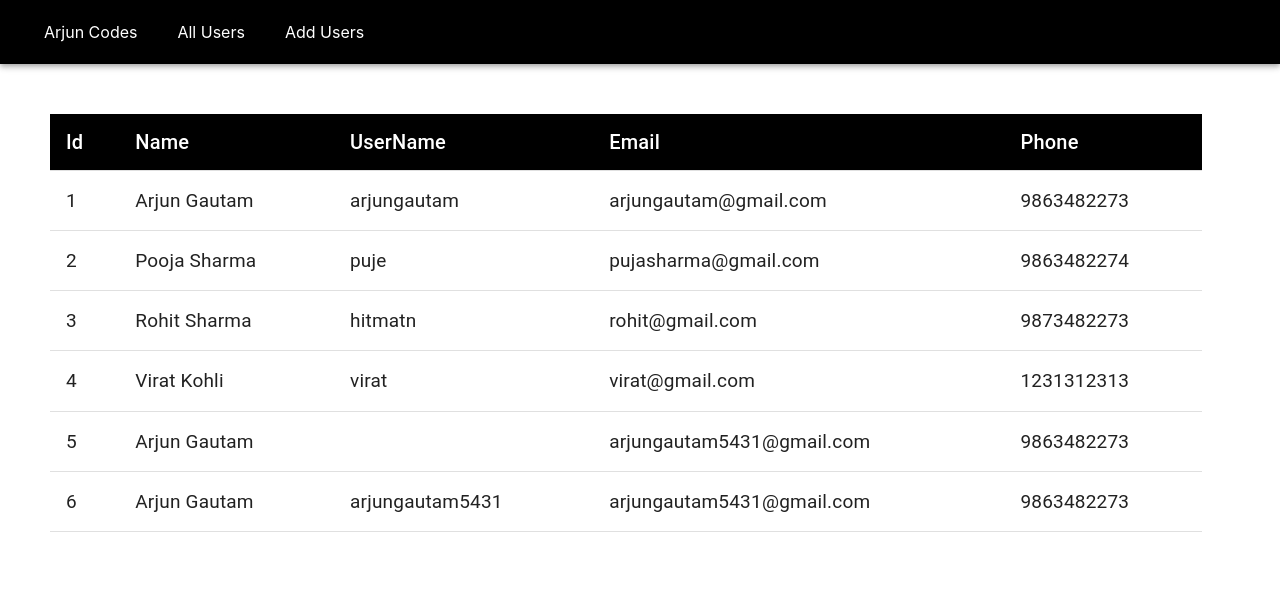
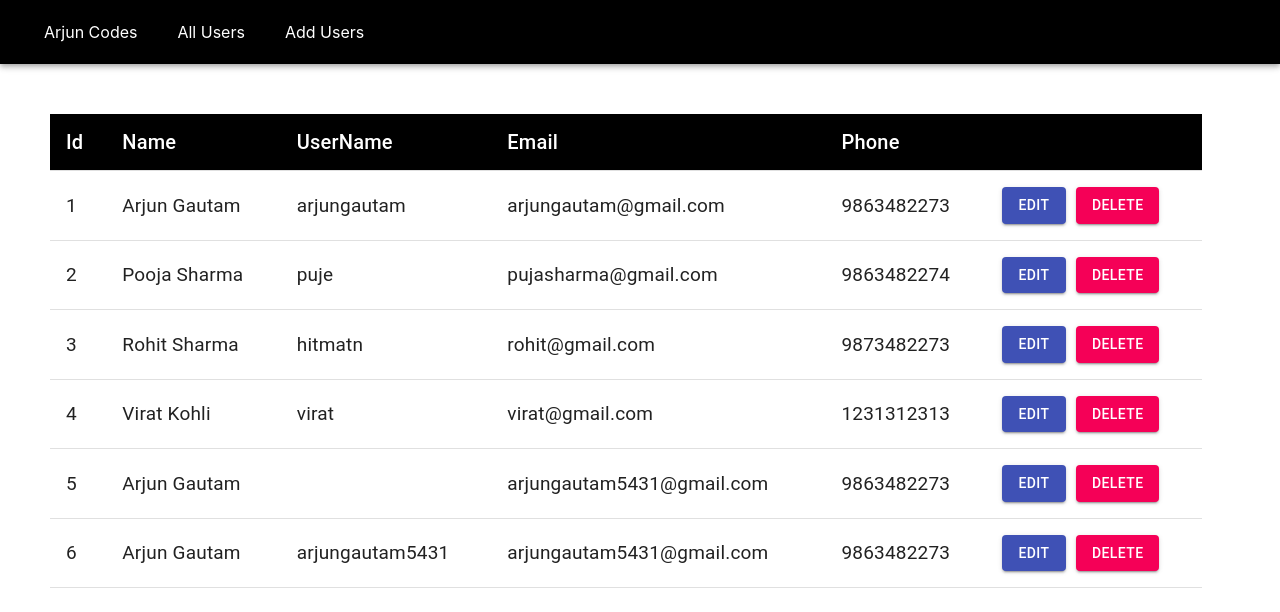
Before and after one commit to youtube-arjun-codes/Udemy-CRUD, a React (Create React App) app: page /all in a window 1280 px wide. Shown: the top 612 px of the page. Built offline with nearby package versions, Linux system fonts and the light colour scheme; data requests are answered from the project's data file.

Commit message:
all users page

```diff
--- a/src/Components/AllUsers.js
+++ b/src/Components/AllUsers.js
@@ -1,6 +1,6 @@
 import {getUsers} from "../Service/api";
 import {useEffect, useState} from "react";
-import {Table, TableBody, TableCell, TableHead, TableRow, makeStyles} from "@material-ui/core";
+import {Table, TableBody, TableCell, TableHead, TableRow, makeStyles, Button, Tab} from "@material-ui/core";
 
 const useStyles = makeStyles({
         table: {
@@ -47,6 +47,7 @@ const AllUsers = () => {
                         <TableCell>UserName</TableCell>
                         <TableCell>Email</TableCell>
                         <TableCell>Phone</TableCell>
+                        <TableCell></TableCell>
                     </TableRow>
                 </TableHead>
                 <TableBody>
@@ -57,6 +58,10 @@ const AllUsers = () => {
                             <TableCell>{user.username}</TableCell>
                             <TableCell>{user.email}</TableCell>
                             <TableCell>{user.phone}</TableCell>
+                            <TableCell>
+                                <Button variant={"contained"} style={{marginRight:"10px"}} color={"primary"}>Edit</Button>
+                                <Button variant={"contained"} color={"secondary"}>Delete</Button>
+                            </TableCell>
                         </TableRow>
                     ))}
                 </TableBody>
```
